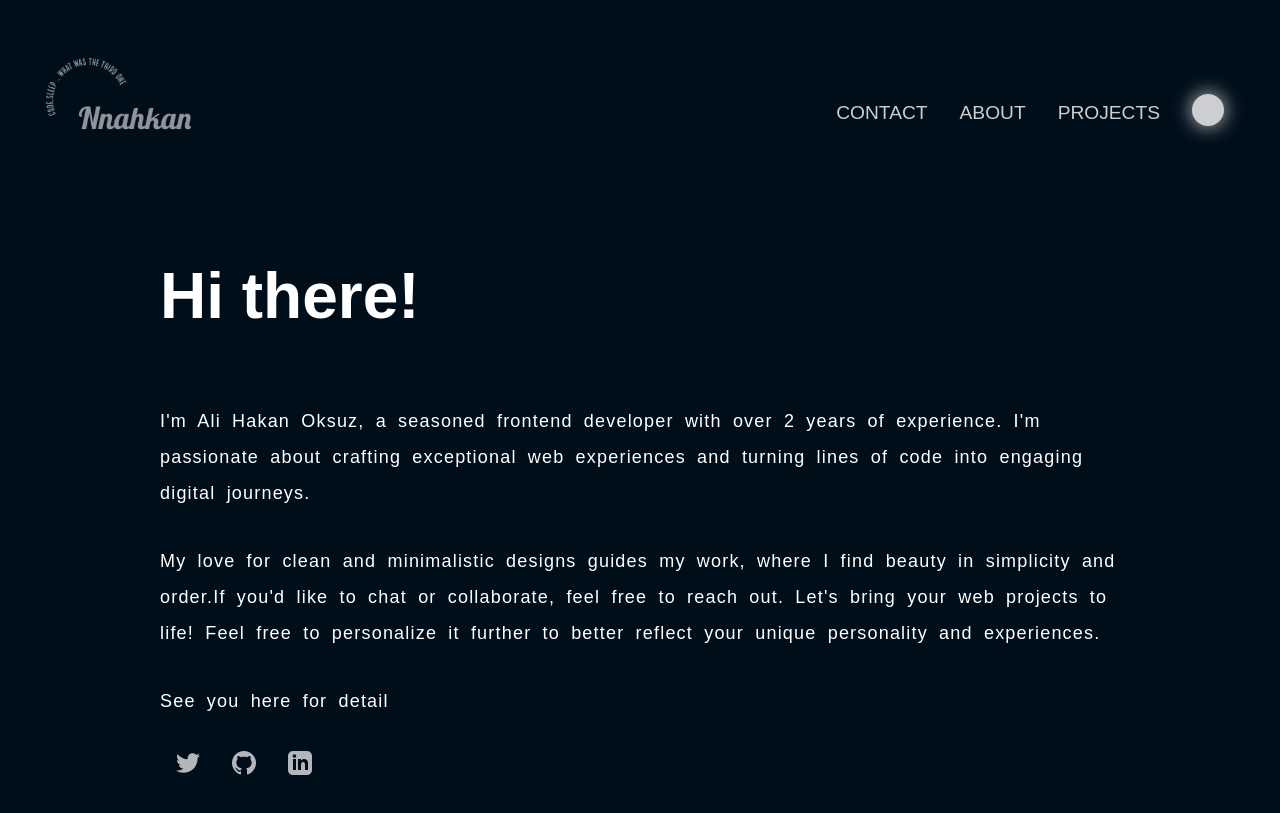
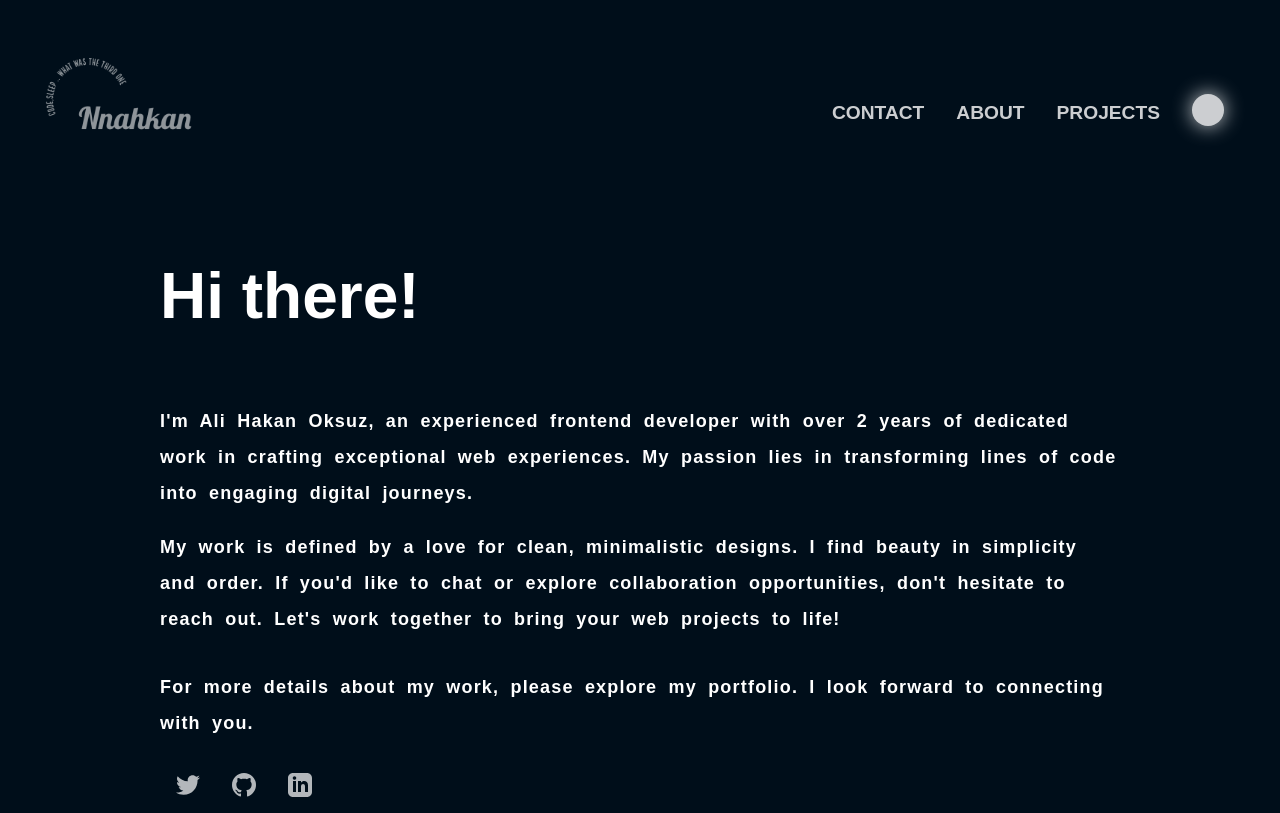
Before and after one commit to NNahkan/Portfolio-Website, a React (Vite) app: page /#/ in a window 1280 px wide. Built offline with nearby package versions, Linux system fonts and the light colour scheme; no server answers.

Commit message:
Span designing for time line

```diff
--- a/src/components/Experience/Experience.jsx
+++ b/src/components/Experience/Experience.jsx
@@ -7,13 +7,17 @@ const Experience = ({ item }) => {
   const { name, position, year, location, definitions } = item;
   return (
     <VerticalTimelineElement
-      className="vertical-timeline-element--work"
-      contentStyle={{ background: "rgb(33, 150, 243)", color: "#fff" }}
-      contentArrowStyle={{ borderRight: "7px solid  rgb(33, 150, 243)" }}
+      className={`vertical-timeline-element--work ${s.experienceCard}`}
+      contentStyle={{ background: "var(--verticalList-color)", color: "#fff" }}
+      contentArrowStyle={{
+        borderRight: "7px solid  var(--verticalList-color)",
+      }}
       date={year}
+		iconClassName={s.elementIcon}
     >
       <h3 className="vertical-timeline-element-title">{name}</h3>
       <h4 className="vertical-timeline-element-subtitle">{position}</h4>
+		<div>a</div>
       <p>{location}</p>
       <ul>
         {definitions.map((work, ind) => (
--- a/src/components/Experience/Experience.module.css
+++ b/src/components/Experience/Experience.module.css
@@ -1,8 +1,8 @@
-.experienceSingle {
-  padding: 2rem;
-  /* background-color: white; */
+.experienceCard .elementIcon {
+  box-shadow: 0 0 0 2px var(--main-color), inset 0 2px 0 var(--main-color),
+    0 1px 0 4px var(--main-color);
 }
 
-.expList {
-  padding-left: 1.6rem;
+.experienceCard > div {
+   box-shadow: 0px 10px 0 var(--main-color);
 }
--- a/src/index.css
+++ b/src/index.css
@@ -3,13 +3,15 @@
   --background-color: #000e1a;
   --oppositeMain-color: #292929;
   --invert-boolean: 0;
+  --verticalList-color: #002545;
 }
 
 [data-theme="light"] {
-  --main-color: black;
-  --background-color: white;
+  --main-color: #000000;
+  --background-color: rgb(219, 219, 219);
   --oppositeMain-color: white;
   --invert-boolean: 1;
+  --verticalList-color: #0088ff;
 }
 
 svg {
@@ -24,6 +26,7 @@ body {
   background-color: var(--background-color);
   color: var(--main-color);
   font-family: Blorado, sans-serif;
+  font-weight: 600;
   line-height: 2;
   font-size: 18px;
   margin: 0;
--- a/src/pages/About/About.jsx
+++ b/src/pages/About/About.jsx
@@ -53,6 +53,13 @@ const About = () => {
       ],
     },
   ];
+
+  const aboutMeData = [
+    `I'm Ali, a Frontend Web Developer with a deep passion for crafting captivating online experiences. I hold a degree in Electrical and Electronic Engineering from Kadirhas University, and I've had the privilege of calling the USA my home for the past 3 years.`,
+    `As a Frontend Web Developer, my focus is on the art of creating the front-end of websites and web applications. I believe in the power of the user interface to shape the success of a product. You're welcome to explore some of my projects in the Projects section to get a sense of my work.`,
+    `Sharing knowledge with the developer community is a privilege I cherish. I've had the opportunity to learn from so many talented individuals, and it's a pleasure to give back and help others in their learning journey. I'm always on the lookout for opportunities`,
+    `Where I can contribute, learn, and grow. If you have a role that aligns with my skills and experience, please don't hesitate to reach out. I'd be honored to explore the possibilities with you.`,
+  ];
   return (
     <div>
       <div className={`container ${s.headerFlex}`}>
@@ -75,45 +82,17 @@ const About = () => {
         </div>
         <div className={s.introduce}>
           <h2>Time to know me!</h2>
-          <p>
-            I'm a Frontend Web Developer building the Front-end of Websites and
-            Web Applications that leads to the success of the overall product.
-            Check out some of my work in the Projects section.
-          </p>
-          <p>
-            I also like sharing content related to the stuff that I have learned
-            over the years in Web Development so it can help other people of the
-            Dev Community. Feel free to Connect or Follow me on my Linkedin
-            where I post useful content related to Web Development and
-            Programming
-          </p>
-          <p>
-            I'm open to Job opportunities where I can contribute, learn and
-            grow. If you have a good opportunity that matches my skills and
-            experience then don't hesitate to contact me.
-          </p>
-          <p>
-            I'm a Frontend Web Developer building the Front-end of Websites and
-            Web Applications that leads to the success of the overall product.
-            Check out some of my work in the Projects section.
-          </p>
-          <p>
-            I also like sharing content related to the stuff that I have learned
-            over the years in Web Development so it can help other people of the
-            Dev Community. Feel free to Connect or Follow me on my Linkedin
-            where I post useful content related to Web Development and
-            Programming
-          </p>
-          <p>
-            I'm open to Job opportunities where I can contribute, learn and
-            grow. If you have a good opportunity that matches my skills and
-            experience then don't hesitate to contact me.
-          </p>
+          {aboutMeData.map((paragraph, ind) => (
+            <p key={`${ind}${paragraph.slice(0, 3)}`}>{paragraph}</p>
+          ))}
         </div>
       </div>
-      <div className={s.work} >
+      <div className={s.work}>
         <h1>Work Experiences</h1>
-        <VerticalTimeline className={s.experiencesFlex}>
+        <VerticalTimeline
+         //  lineColor="var(--main-color)"
+          className={s.experiencesFlex}
+        >
           {experiencesData.map((item) => (
             <Experience key={item.name} item={item} />
           ))}
--- a/src/pages/About/About.module.css
+++ b/src/pages/About/About.module.css
@@ -19,6 +19,7 @@
   flex-wrap: wrap;
   margin: 4rem 0;
   gap: 5rem;
+  letter-spacing: 1.6px;
 }
 
 .detailMeFlex > div h2 {
@@ -27,6 +28,7 @@
 
 .introduce {
   flex: 5;
+  line-height: 2.2;
 }
 
 .mySkills {
@@ -69,8 +71,12 @@
 }
 
 .work .experiencesFlex {
-  padding: 0 0.5rem;
+  padding: 0;
   margin: 5rem auto;
+}
+
+.work .experiencesFlex::before {
+  background: var(--main-color);
 }
 
 @media only screen and (max-width: 600px) {
--- a/src/pages/Contact/Contact.module.css
+++ b/src/pages/Contact/Contact.module.css
@@ -12,9 +12,11 @@
   background-color: transparent;
   padding: 1rem;
   text-transform: capitalize;
-  margin-bottom: 1rem;
+  margin-bottom: 2rem;
   outline: none;
-  border: 1px solid var(--oppositeMain-color);
+  border: none;
+  border-right: 1px ridge var(--main-color);
+  border-bottom: 1px solid var(--main-color);
   border-radius: 8px;
   -webkit-transition: 0.3s;
   transition: 0.3s ease-in-out;
--- a/src/pages/Home/Home.jsx
+++ b/src/pages/Home/Home.jsx
@@ -7,19 +7,21 @@ const Home = () => {
     <div className="container">
       <h1 className="section-header">Hi there! </h1>
       <p className={s.homeParap}>
-        I'm Ali Hakan Oksuz, a seasoned frontend developer with over 2 years of
-        experience. I'm passionate about crafting exceptional web experiences
-        and turning lines of code into engaging digital journeys.
+        I'm Ali Hakan Oksuz, an experienced frontend developer with over 2 years
+        of dedicated work in crafting exceptional web experiences. My passion
+        lies in transforming lines of code into engaging digital journeys.
+        <p className={s.homeParap}>
+          {" "}
+          My work is defined by a love for clean, minimalistic designs. I find
+          beauty in simplicity and order. If you'd like to chat or explore
+          collaboration opportunities, don't hesitate to reach out. Let's work
+          together to bring your web projects to life!
+        </p>
+        <p className={s.homeParap}>
+          For more details about my work, please explore my portfolio. I look
+          forward to connecting with you.
+        </p>
       </p>
-      <p className={s.homeParap}>
-        {" "}
-        My love for clean and minimalistic designs guides my work, where I find
-        beauty in simplicity and order.If you'd like to chat or collaborate,
-        feel free to reach out. Let's bring your web projects to life! Feel free
-        to personalize it further to better reflect your unique personality and
-        experiences.
-      </p>
-      <p className={s.homeParap}>See you here for detail</p>
     </div>
   );
 };
```
